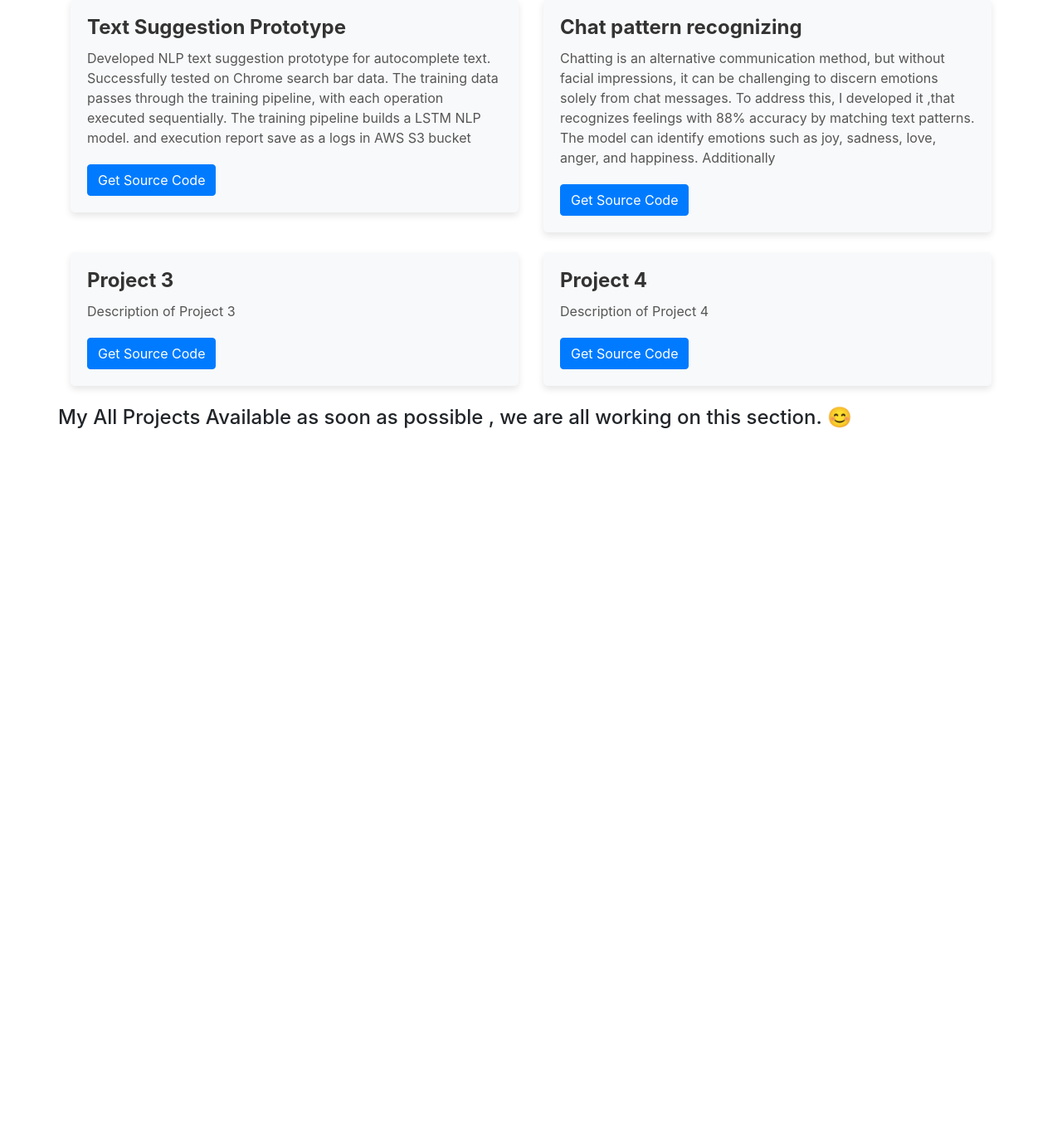
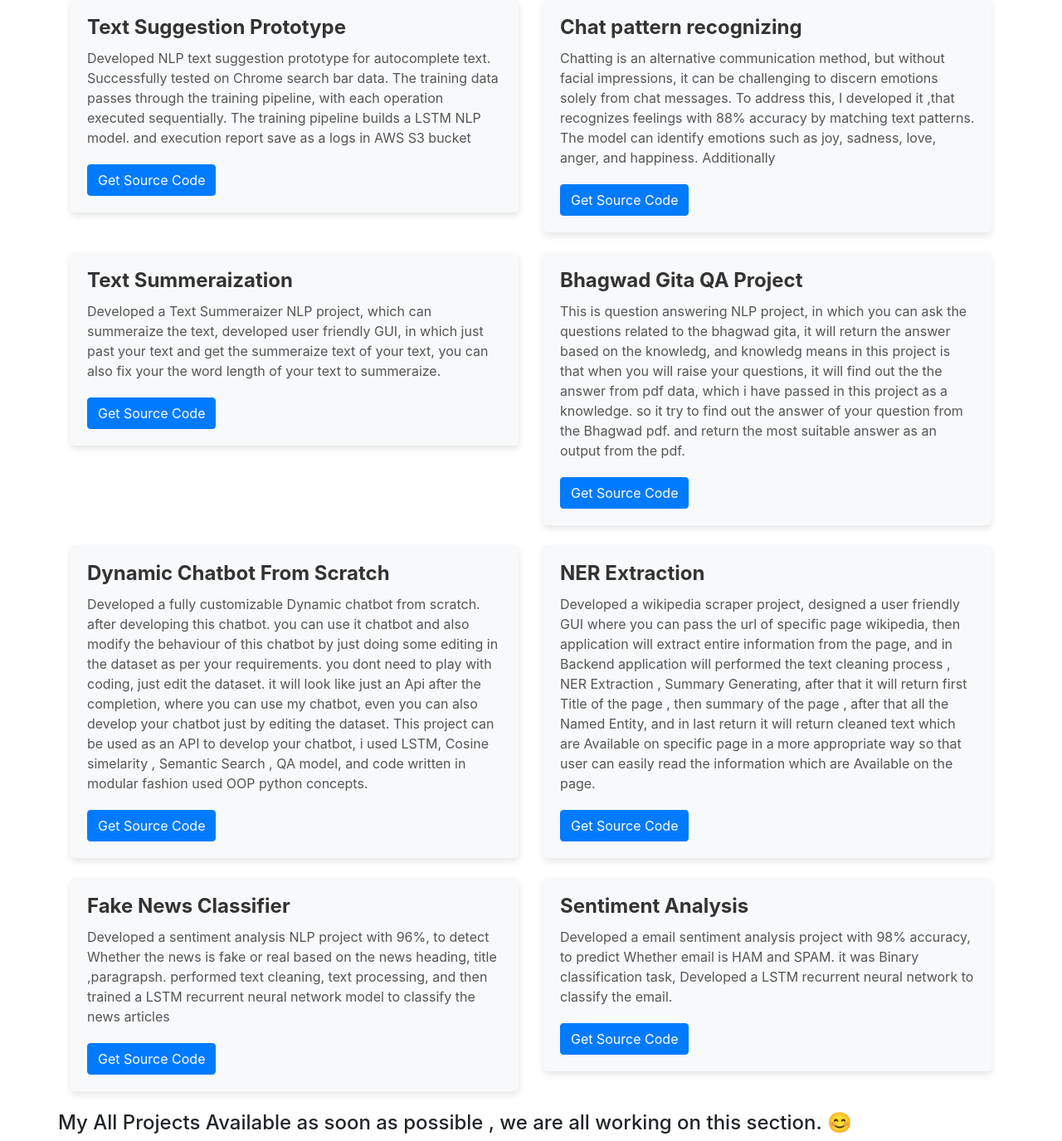
Before and after one commit to Ranjit-Singh-786/portfolio_website, a Flask app: page /nlpprojects in a window 1280 px wide. Shown: the part 297-1672 px from the top of the page at 83% size. Before the commit the page ends 813 px from the top, so only its background shows below. Run offline with Flask 2, Linux system fonts and the light colour scheme; some libraries are stand-ins or nearby versions.

Commit message:
nlp 8 project added

```diff
--- a/templates/nlpproject.html
+++ b/templates/nlpproject.html
@@ -85,6 +85,8 @@
           </div>
         </div>
       </div>
+
+
       <div class="col-md-6">
         <div class="card mb-4">
           <div class="card-body">
@@ -99,26 +101,109 @@
           </div>
         </div>
       </div>
+
+
       <div class="col-md-6">
         <div class="card mb-4">
           <div class="card-body">
-            <h5 class="card-title">Project 3</h5>
-            <p class="card-text">Description of Project 3</p>
-            <a href="#" class="btn btn-primary">Get Source Code</a>
+            <h5 class="card-title">Text Summeraization</h5>
+            <p class="card-text">Developed a Text Summeraizer NLP project,
+              which can summeraize the text, developed user friendly GUI, in
+              which just past your text and get the summeraize text of your text,
+              you can also fix your the word length of your text to summeraize.
+            </p>
+            <a href="https://github.com/Ranjit-Singh-786/Text-Summarizer-Project" class="btn btn-primary">Get Source Code</a>
           </div>
         </div>
       </div>
       <div class="col-md-6">
         <div class="card mb-4">
           <div class="card-body">
-            <h5 class="card-title">Project 4</h5>
-            <p class="card-text">Description of Project 4</p>
-            <a href="#" class="btn btn-primary">Get Source Code</a>
+            <h5 class="card-title">Bhagwad Gita QA Project</h5>
+            <p class="card-text">This is question answering NLP project,
+              in which you can ask the questions related to the bhagwad gita,
+              it will return the answer based on the knowledg, and knowledg means
+              in this project is that when you will raise your questions, it will find out the
+              the answer from pdf data, which i have passed in this project as a knowledge.
+              so it try to find out the answer of your question from the Bhagwad pdf. and return the
+              most suitable answer as an output from the pdf.
+            </p>
+            <a href="https://github.com/Ranjit-Singh-786/BhagwadGitaNLP_Q-A_Project" class="btn btn-primary">Get Source Code</a>
           </div>
         </div>
+      </div>
 
 
+      <div class="col-md-6">
+        <div class="card mb-4">
+          <div class="card-body">
+            <h5 class="card-title">Dynamic Chatbot From Scratch</h5>
+            <p class="card-text">Developed a fully customizable Dynamic chatbot from scratch.
+              after developing this chatbot. you can use it chatbot and also modify the behaviour of this
+              chatbot by just doing some editing in the dataset as per your
+              requirements. you dont need to play with coding, just edit the dataset.
+              it will look like just an Api after the completion, where you can use my chatbot,
+               even you can also develop your chatbot just by editing the dataset.
+               This project can be used as an API to develop your chatbot,
+               i used LSTM, Cosine simelarity , Semantic Search , QA model, and code written in
+               modular fashion used OOP python concepts.
+
+                </p>
+            <a href="https://github.com/Ranjit-Singh-786/Custom_ChatBot" class="btn btn-primary">Get Source Code</a>
+          </div>
+        </div>
       </div>
+
+      <div class="col-md-6">
+        <div class="card mb-4">
+          <div class="card-body">
+            <h5 class="card-title">NER Extraction</h5>
+            <p class="card-text">Developed a wikipedia scraper project, designed a user
+              friendly GUI where you can pass the url of specific page wikipedia, then application
+              will extract entire information from the page, and in Backend application will
+              performed the text cleaning process , NER Extraction , Summary Generating, after that
+              it will return first Title of the page , then summary of the page , after that all the Named Entity,
+              and in last return it will return cleaned text which are Available on specific page in a more appropriate way
+              so that user can easily read the information which are Available on the page.
+                </p>
+            <a href="https://github.com/Ranjit-Singh-786/Wikipedia_scraper" class="btn btn-primary">Get Source Code</a>
+          </div>
+        </div>
+      </div>
+
+
+
+      <div class="col-md-6">
+        <div class="card mb-4">
+          <div class="card-body">
+            <h5 class="card-title">Fake News  Classifier</h5>
+            <p class="card-text"> Developed a sentiment analysis NLP project with 96%,
+              to detect Whether the news is fake or real based on the news heading, title ,paragrapsh.
+              performed text cleaning, text processing, and then trained a LSTM recurrent neural network model to
+              classify the news articles
+                </p>
+            <a href="https://github.com/Ranjit-Singh-786/NLp/tree/master/projects/fake_news_classifier" class="btn btn-primary">Get Source Code</a>
+          </div>
+        </div>
+      </div>
+
+
+
+      <div class="col-md-6">
+        <div class="card mb-4">
+          <div class="card-body">
+            <h5 class="card-title">Sentiment Analysis</h5>
+            <p class="card-text">Developed a email sentiment analysis project with 98% accuracy,
+              to predict Whether email is HAM and SPAM. it was Binary classification task,
+              Developed a LSTM recurrent neural network to classify the email.
+                </p>
+            <a href="https://github.com/Ranjit-Singh-786/NLp/tree/master/projects/spam_classifier" class="btn btn-primary">Get Source Code</a>
+          </div>
+        </div>
+      </div>
+
+
+
       <h4>My All Projects Available as soon as possible , we are all working on this section. 😊</h4>
 
       <script src="https://ajax.googleapis.com/ajax/libs/jquery/3.5.1/jquery.min.js"></script>
```
